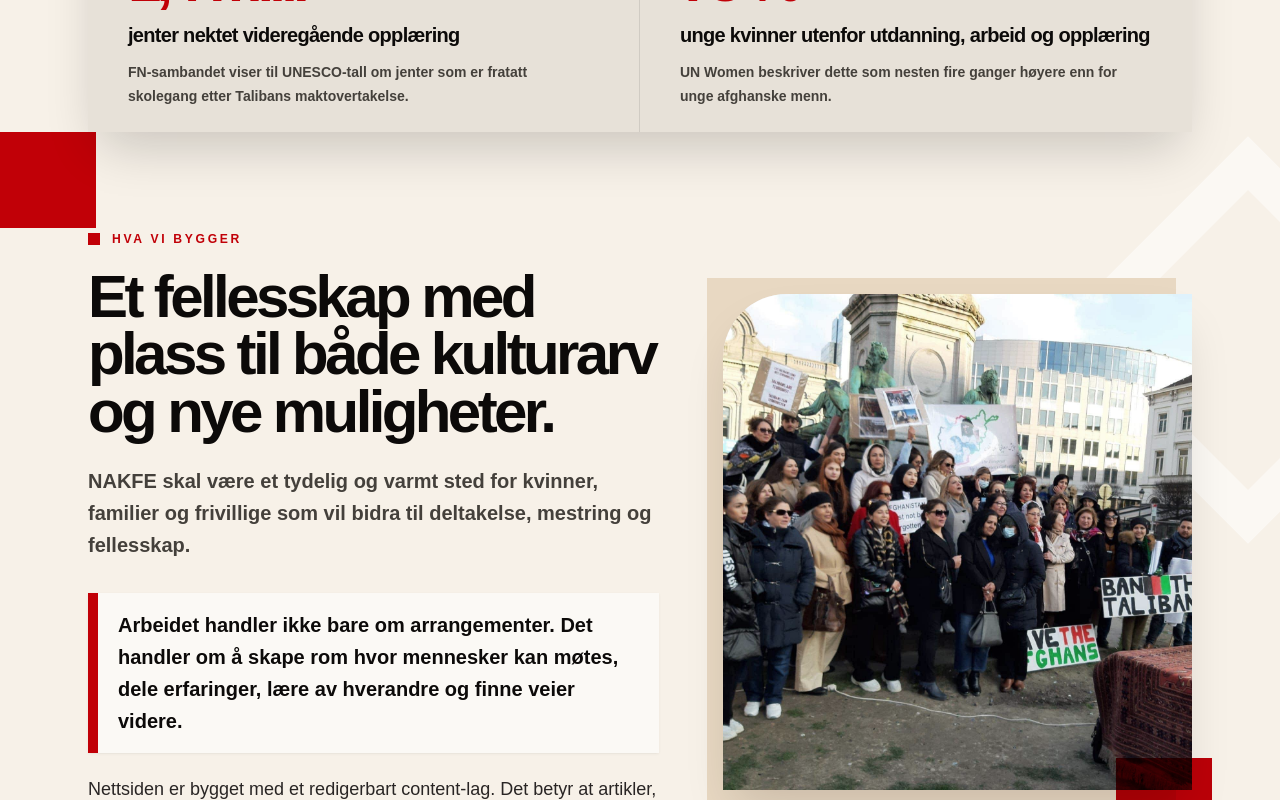
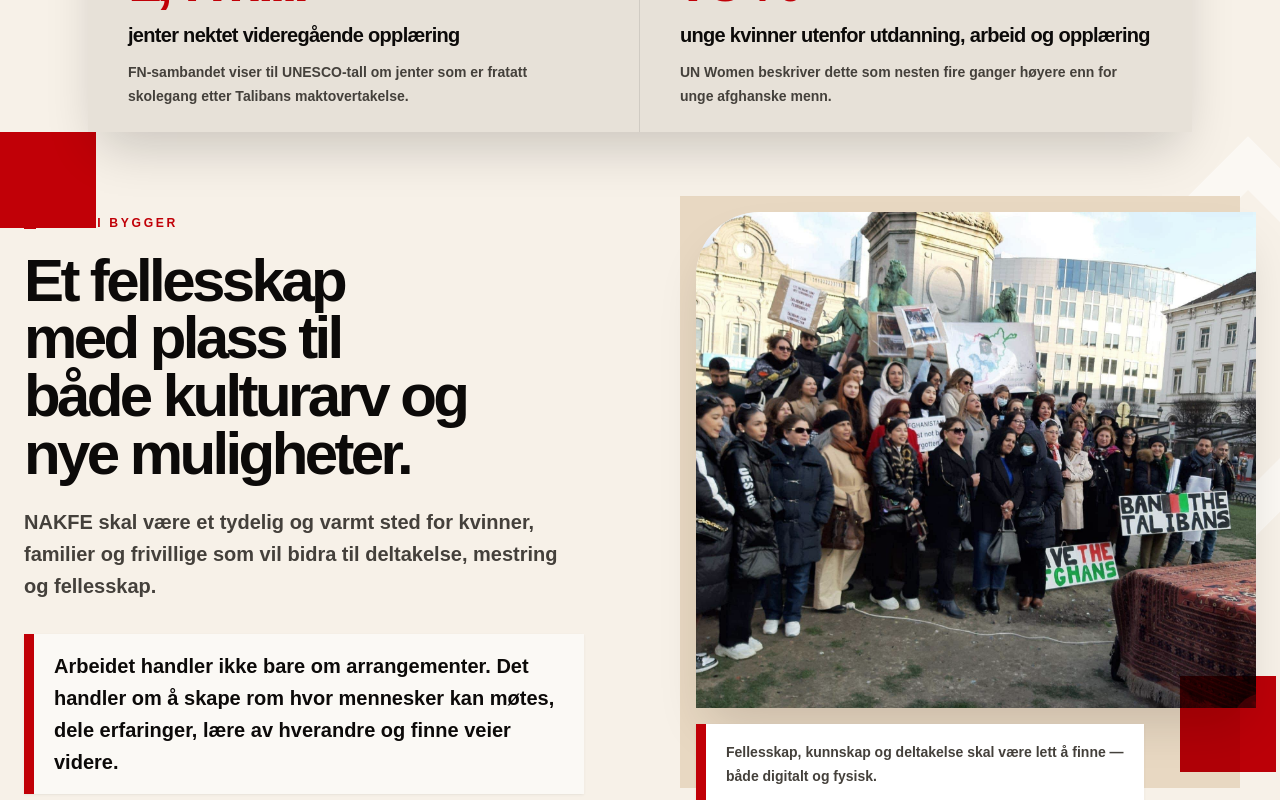
Before and after one commit to usman-ghafoorzai/nakfe-prosjekt, a Next.js app: page / in a window 1280 px wide. Shown: the part 1140-1940 px from the top of the page. Built offline with nearby package versions, Linux system fonts and the light colour scheme.

Commit message:
Add some more space

```diff
--- a/src/components/TextSection.tsx
+++ b/src/components/TextSection.tsx
@@ -52,7 +52,7 @@ export default function TextSection({ content }: TextSectionProps) {
       <div className="pointer-events-none absolute right-[-7rem] top-16 h-72 w-72 rotate-45 border-[2.4rem] border-white/50" aria-hidden="true" />
       <div className="pointer-events-none absolute bottom-[-6rem] left-[12%] h-44 w-44 rounded-full bg-white/45 blur-3xl" aria-hidden="true" />
 
-      <div className="mx-auto grid max-w-6xl gap-12 px-4 py-18 sm:px-6 sm:py-24 lg:grid-cols-[minmax(0,1fr)_minmax(20rem,0.82fr)] lg:items-center lg:gap-16">
+      <div className="mx-auto grid max-w-7xl gap-14 px-4 py-20 sm:px-6 lg:grid-cols-[minmax(0,1fr)_minmax(0,1fr)] lg:items-start lg:gap-24 xl:gap-28">
         <div className={imageFirst ? "lg:order-2" : undefined}>
           <SectionHeader content={content.header} />
 
```
